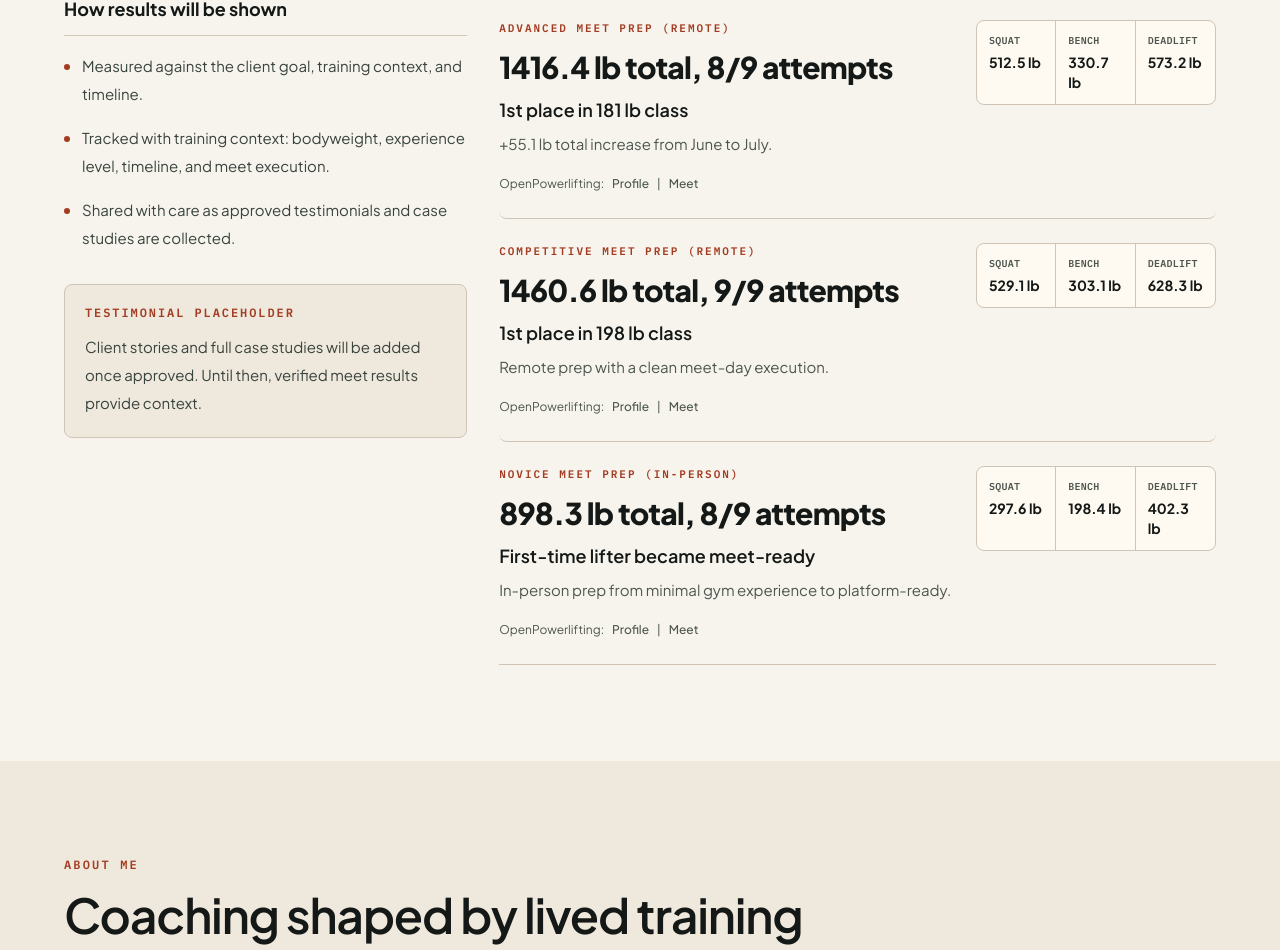
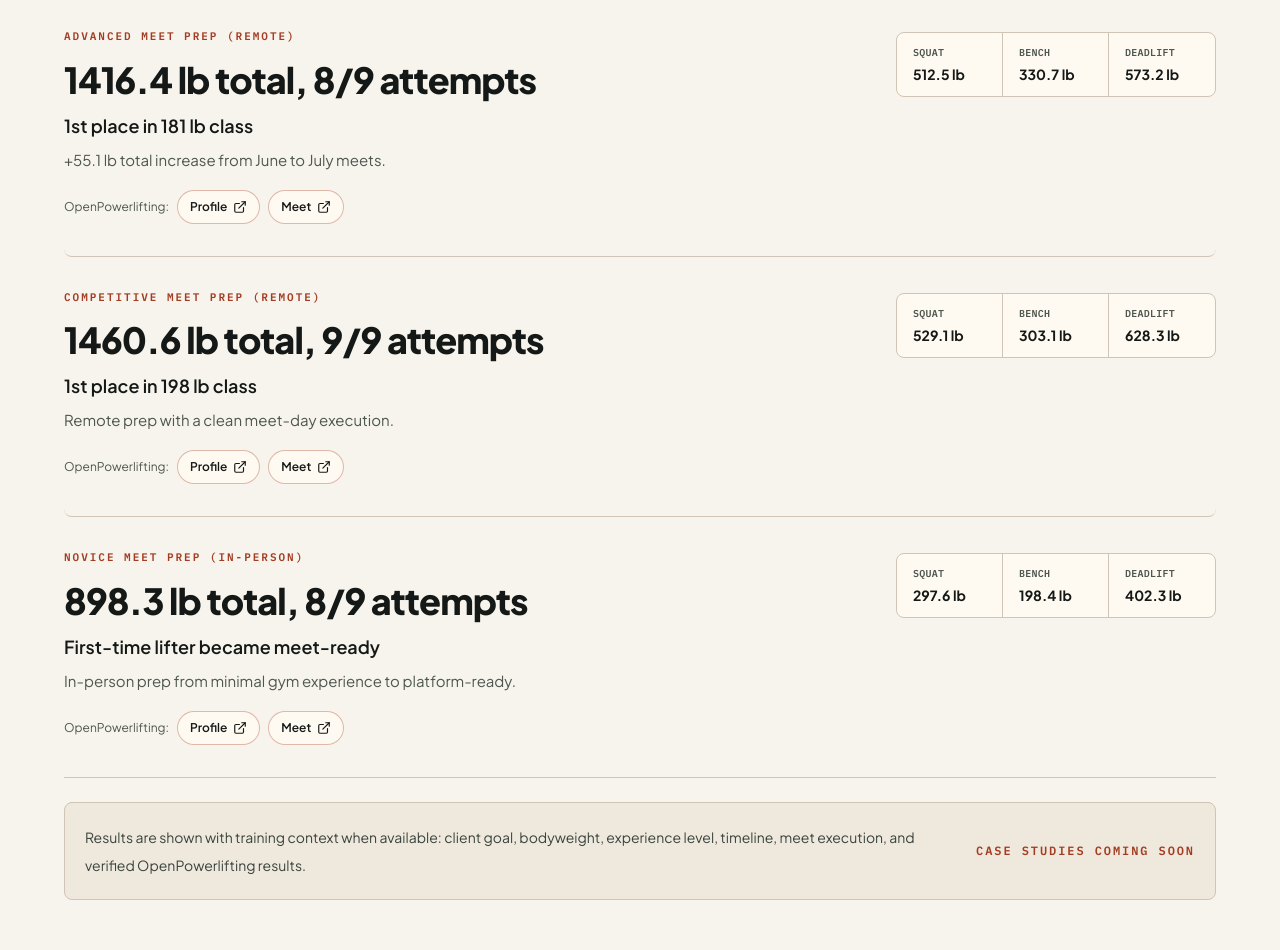
Before and after one commit to tomvothecoder/tomvo.me, a React (Vite) app: page /coach in a window 1280 px wide. Shown: the part 3616-4566 px from the top of the page. Built offline with nearby package versions, Linux system fonts and the light colour scheme.

Commit message:
Refine UI and add video

```diff
--- a/src/components/CoachRedesign/CoachCredibilitySection.tsx
+++ b/src/components/CoachRedesign/CoachCredibilitySection.tsx
@@ -12,17 +12,19 @@ function CoachCredibilitySection() {
     >
       <div className="grid gap-10 xl:grid-cols-[0.66fr_1.34fr] xl:items-center">
         <div>
-          <img
-            src={selfPortraitSmall}
-            srcSet={`${selfPortraitSmall} 576w, ${selfPortraitLarge} 900w`}
-            sizes="(min-width: 1280px) 32vw, 100vw"
-            alt="Coach Tom Vo coaching profile"
+          <video
+            className="aspect-[4/5] w-full rounded-lg object-cover"
             width="576"
             height="768"
-            loading="lazy"
-            decoding="async"
-            className="aspect-[4/5] w-full rounded-lg object-cover"
-          />
+            autoPlay
+            loop
+            muted
+            playsInline
+            preload="metadata"
+            aria-hidden="true"
+          >
+            <source src="/videos/IMG_3290-web.mp4" type="video/mp4" />
+          </video>
         </div>
 
         <div>
--- a/src/components/CoachRedesign/ConsultationFormSection.tsx
+++ b/src/components/CoachRedesign/ConsultationFormSection.tsx
@@ -42,22 +42,18 @@ function ConsultationFormSection() {
   id="apply"
   eyebrow="Contact"
   title="Start a coaching conversation."
-      description="Send the training context I need to evaluate fit. You will get thoughtful next steps based on your goals and current situation."
+  description="Tell me what you want to build, improve, or prepare for. I will review your note and send back clear next steps."
   descriptionClassName="text-[#2e4036]/75"
   className="bg-[#efe8dc] py-16 md:py-24"
 >
   <div className="grid gap-8 xl:grid-cols-[0.82fr_1.18fr] xl:items-start">
-        <div className="space-y-5">
-          <p className="text-[15px] leading-7 text-[#17231d]/75">
-            Good applications mention movement goals, training schedule,
-            equipment access, injury constraints, and what you want to improve
-            over the next 12 to 24 weeks.
+    <div className="space-y-6">
+      <p className="max-w-xl text-[15px] leading-7 text-[#17231d]/75">
+        Whether you are getting stronger, returning to training, preparing for a
+        meet, or building better consistency, share where you are now and where
+        you want to go. I will help you identify the best next step.
       </p>
-          <p className="text-sm leading-6 text-[#17231d]/[0.72]">
-            Best fit for strength goals, personal training, powerlifting prep,
-            movement quality, technique work, mobility support, and consistent
-            performance-focused training.
-          </p>
+
       <div className="overflow-hidden rounded-lg border border-[#cfc4b5] bg-[#f7f4ed]">
         <div className="flex items-center gap-3 border-b border-[#d8d1c4] px-5 py-4 text-[15px] leading-6 text-[#17231d]/[0.78]">
           <Clock3 className="h-4 w-4 shrink-0 text-accent" />
@@ -129,13 +125,13 @@ function ConsultationFormSection() {
             htmlFor="trainingGoal"
             className="text-sm font-medium text-[#17231d]"
           >
-                Primary training goal
+            What are you working toward?
           </label>
           <Input
             id="trainingGoal"
             name="trainingGoal"
             type="text"
-                placeholder="Meet prep, stronger squat, return to training"
+            placeholder="Build strength, prep for a meet, improve technique"
             data-kw-rules="required|min:4|max:200"
             required
           />
@@ -143,12 +139,12 @@ function ConsultationFormSection() {
 
         <div className="space-y-1.5">
           <label htmlFor="message" className="text-sm font-medium text-foreground">
-                Training context
+            Tell me where you’re starting
           </label>
           <Textarea
             id="message"
             name="message"
-                placeholder="Current lifts, weekly schedule, injury history, equipment, timeline"
+            placeholder="What has been going well? What do you want to improve? Anything I should know before we start?"
             data-kw-rules="required|min:10|max:1200"
             required
           />
--- a/src/components/CoachRedesign/FAQSection.tsx
+++ b/src/components/CoachRedesign/FAQSection.tsx
@@ -4,22 +4,22 @@ const faqs = [
   {
     question: "What kind of lifter is this coaching for?",
     answer:
-      "Coaching is for people who want clearer training, better movement, and support they can actually use. That can mean a newer lifter, a busy professional, a recreational lifter, or someone preparing for a powerlifting meet.",
+      "Coaching is for people who want clearer training, better movement, and support they can actually use. That can include newer lifters, busy professionals, recreational lifters, and powerlifters preparing for a meet.",
   },
   {
     question: "How often will my program change?",
     answer:
-      "Programming is reviewed weekly. Not every week needs a full rewrite; the useful changes are based on performance, recovery, technique, and adherence.",
+      "Programming is reviewed weekly. Some weeks need small adjustments; others may need a bigger change based on performance, recovery, technique, and consistency."
   },
   {
     question: "Do you coach mobility or pain-aware training?",
     answer:
-      "Yes. Coaching can include mobility work, warm-up structure, and exercise modifications that keep training productive. This is not a substitute for medical care.",
+      "Yes. Coaching can include mobility work, warm-up structure, and exercise modifications that help you train productively. It is not a substitute for medical care."
   },
   {
     question: "What happens after I submit the form?",
     answer:
-      "I review your goals, training background, schedule, and coaching fit. If it looks aligned, I book a short consult with you and recommend the simplest next step.",
+      "I review your goals, training background, schedule, and coaching fit. If it looks aligned, I will suggest the simplest next step."
   },
 ];
 
@@ -28,7 +28,7 @@ function FAQSection() {
     <SectionWrapper
       id="faq"
       eyebrow="FAQ"
-      title="Client questions before starting."
+      title="Questions before we start"
       description="Short answers up front so you can evaluate fit before starting a coaching conversation."
       descriptionClassName="text-[#2e4036]/75"
       className="bg-[#f7f4ed] py-16 md:py-24"
--- a/src/components/CoachRedesign/PricingSection.tsx
+++ b/src/components/CoachRedesign/PricingSection.tsx
@@ -10,7 +10,11 @@ const packages = [
     cadence: "Technique + consistency",
     focus:
       "For clients who want hands-on coaching, cleaner movement, and a repeatable training rhythm.",
-    features: ["Initial assessment", "Private session structure", "Training notes"],
+    features: [
+      "Initial assessment",
+      "Private session structure",
+      "Training notes",
+    ],
     highlighted: false,
   },
   {
@@ -108,7 +112,7 @@ function PricingSection() {
               <a
                 href="#apply"
                 className={cn(
-                  "magnetic-button mt-auto inline-flex min-h-12 items-center justify-center gap-2 rounded-[2rem] px-5 py-3.5 text-sm font-bold",
+                  "magnetic-button mt-8 inline-flex min-h-12 items-center justify-center gap-2 rounded-[2rem] px-5 py-3.5 text-sm font-bold",
                   plan.highlighted
                     ? "coach-button-primary text-white"
                     : "border border-[#cfc4b5] bg-white text-[#141816]",
--- a/src/components/CoachRedesign/TransformationGallery.tsx
+++ b/src/components/CoachRedesign/TransformationGallery.tsx
@@ -1,5 +1,6 @@
 import SectionWrapper from "components/CoachRedesign/SectionWrapper";
 import { cn } from "lib/utils";
+import { ExternalLink } from "lucide-react";
 
 interface ProofLinksProps {
   profileUrl: string;
@@ -12,7 +13,7 @@ const powerliftingOutcomes = [
     label: "Advanced meet prep (Remote)",
     title: "1st place in 181 lb class",
     metric: "1416.4 lb total, 8/9 attempts",
-    context: "+55.1 lb total increase from June to July.",
+    context: "+55.1 lb total increase from June to July meets.",
     lifts: [
       { label: "Squat", value: "512.5 lb" },
       { label: "Bench", value: "330.7 lb" },
@@ -60,27 +61,32 @@ function ProofLinks({ profileUrl, meetUrl, className }: ProofLinksProps) {
   return (
     <div
       className={cn(
-        "flex flex-wrap items-center gap-x-2 gap-y-1 text-xs leading-5 text-[#4d574f]",
+        "flex flex-wrap items-center gap-2 text-xs leading-5",
         className,
       )}
     >
-      <span>OpenPowerlifting:</span>
+      <span className="text-[#4d574f]">OpenPowerlifting:</span>
+
       <a
         href={profileUrl}
         target="_blank"
         rel="noreferrer"
-        className="font-medium text-[#a33c22] hover:underline"
+        className="inline-flex items-center gap-1.5 rounded-full border border-[#a33c22]/35 bg-[#fffaf1] px-3 py-1.5 font-semibold text-[#a33c22] transition hover:border-[#a33c22] hover:bg-[#efe8dc] focus-visible:outline focus-visible:outline-2 focus-visible:outline-offset-2 focus-visible:outline-[#a33c22]"
+        aria-label="View OpenPowerlifting profile"
       >
         Profile
+        <ExternalLink className="h-3.5 w-3.5" aria-hidden="true" />
       </a>
-      <span>|</span>
+
       <a
         href={meetUrl}
         target="_blank"
         rel="noreferrer"
-        className="font-medium text-[#a33c22] hover:underline"
+        className="inline-flex items-center gap-1.5 rounded-full border border-[#a33c22]/35 bg-[#fffaf1] px-3 py-1.5 font-semibold text-[#a33c22] transition hover:border-[#a33c22] hover:bg-[#efe8dc] focus-visible:outline focus-visible:outline-2 focus-visible:outline-offset-2 focus-visible:outline-[#a33c22]"
+        aria-label="View OpenPowerlifting meet result"
       >
         Meet
+        <ExternalLink className="h-3.5 w-3.5" aria-hidden="true" />
       </a>
     </div>
   );
@@ -96,51 +102,27 @@ function TransformationGallery() {
     descriptionClassName="text-[#2e4036]/75"
     className="bg-[#f7f4ed] py-16 md:py-24"
   >
-      <div className="grid gap-8 lg:grid-cols-[0.72fr_1.28fr]">
-        <div>
-          <h3 className="border-b border-[#d4cabc] pb-3 text-lg font-bold text-[#141816]">
-            How results will be shown
-          </h3>
-          <ul className="mt-4 space-y-4">
-            {resultPrinciples.map((item) => (
-              <li
-                key={item}
-                className="flex gap-3 text-[15px] leading-7 text-[#39443e]"
-              >
-                <span className="mt-3 h-1.5 w-1.5 shrink-0 rounded-full bg-[#a33c22]" />
-                <span>{item}</span>
-              </li>
-            ))}
-          </ul>
-
-          <div className="mt-8 rounded-lg border border-[#cfc4b5] bg-[#efe8dc] p-5">
-            <p className="coach-mono text-xs font-semibold uppercase tracking-[0.16em] text-[#a33c22]">
-              Testimonial placeholder
-            </p>
-            <p className="mt-3 text-[15px] leading-7 text-[#39443e]">
-              Client stories and full case studies will be added once approved.
-              Until then, verified meet results provide context.
-            </p>
-          </div>
-        </div>
-
     <div className="divide-y divide-[#cfc4b5] border-y border-[#cfc4b5]">
       {powerliftingOutcomes.map((item) => (
-            <article key={item.title} className="py-6">
-              <div className="grid gap-5 xl:grid-cols-[1fr_15rem] xl:items-start">
-                <div>
+        <article key={item.title} className="py-6 md:py-8">
+        <div className="grid gap-5 xl:grid-cols-[minmax(0,1fr)_20rem] xl:items-start">
+          <div className="min-w-0">
             <p className="coach-mono text-[11px] font-semibold uppercase tracking-[0.18em] text-[#a33c22]">
               {item.label}
             </p>
-                  <h4 className="mt-3 text-3xl font-extrabold leading-tight tracking-tight text-[#141816]">
+
+            <h3 className="mt-3 text-3xl font-extrabold leading-tight tracking-tight text-[#141816] md:text-4xl">
               {item.metric}
-                  </h4>
+            </h3>
+
             <p className="mt-3 text-lg font-semibold leading-6 text-[#141816]">
               {item.title}
             </p>
-                  <p className="mt-2 text-[15px] leading-7 text-[#4d574f]">
+
+            <p className="mt-2 max-w-3xl text-[15px] leading-7 text-[#4d574f]">
               {item.context}
             </p>
+
             <ProofLinks
               profileUrl={item.profileUrl}
               meetUrl={item.meetUrl}
@@ -148,13 +130,13 @@ function TransformationGallery() {
             />
           </div>
 
-                <div className="grid grid-cols-3 divide-x divide-[#cfc4b5] rounded-lg border border-[#cfc4b5] bg-[#fffaf1]">
+          <div className="grid grid-cols-3 divide-x divide-[#cfc4b5] rounded-lg border border-[#cfc4b5] bg-[#fffaf1] xl:mt-1">
             {item.lifts.map((lift) => (
-                    <div key={lift.label} className="px-3 py-3">
+              <div key={lift.label} className="px-4 py-3">
                 <p className="coach-mono text-[10px] font-semibold uppercase tracking-wide text-[#4d574f]">
                   {lift.label}
                 </p>
-                      <p className="mt-1 text-sm font-bold leading-5 text-[#141816]">
+                <p className="mt-1 whitespace-nowrap text-sm font-bold leading-5 text-[#141816]">
                   {lift.value}
                 </p>
               </div>
@@ -164,6 +146,17 @@ function TransformationGallery() {
       </article>
       ))}
     </div>
+
+    <div className="mt-6 grid gap-4 rounded-lg border border-[#cfc4b5] bg-[#efe8dc] p-5 text-[14px] leading-7 text-[#39443e] md:grid-cols-[1fr_auto] md:items-center">
+      <p>
+        Results are shown with training context when available: client goal,
+        bodyweight, experience level, timeline, meet execution, and verified
+        OpenPowerlifting results.
+      </p>
+
+      <p className="coach-mono text-xs font-semibold uppercase tracking-[0.16em] text-[#a33c22]">
+        Case studies coming soon
+      </p>
     </div>
   </SectionWrapper>
 );
```
Also changed, not shown: 1 other file (tests, documents, lock files or other folders). Lines whose indentation alone changed are shown as unchanged.
